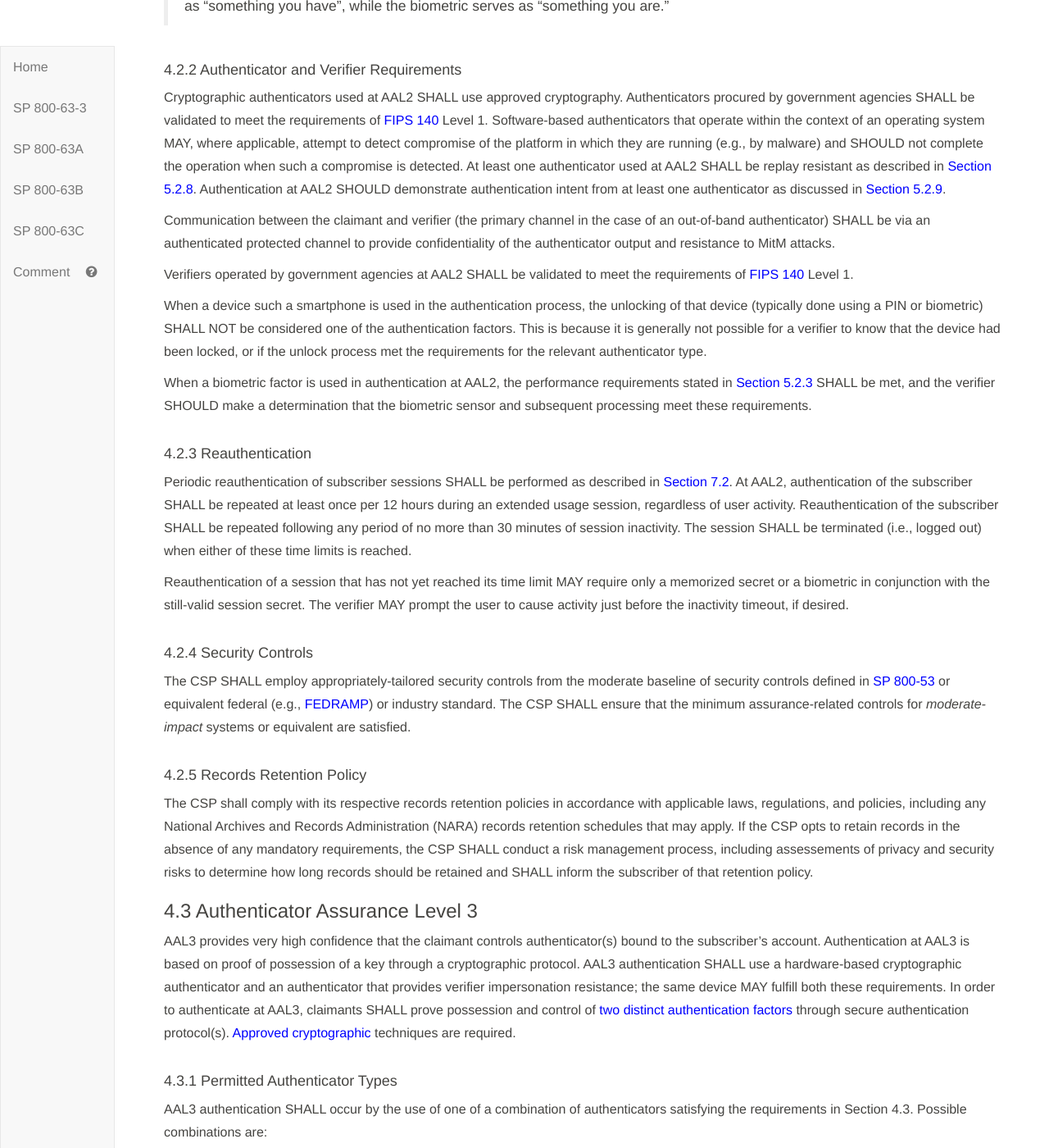
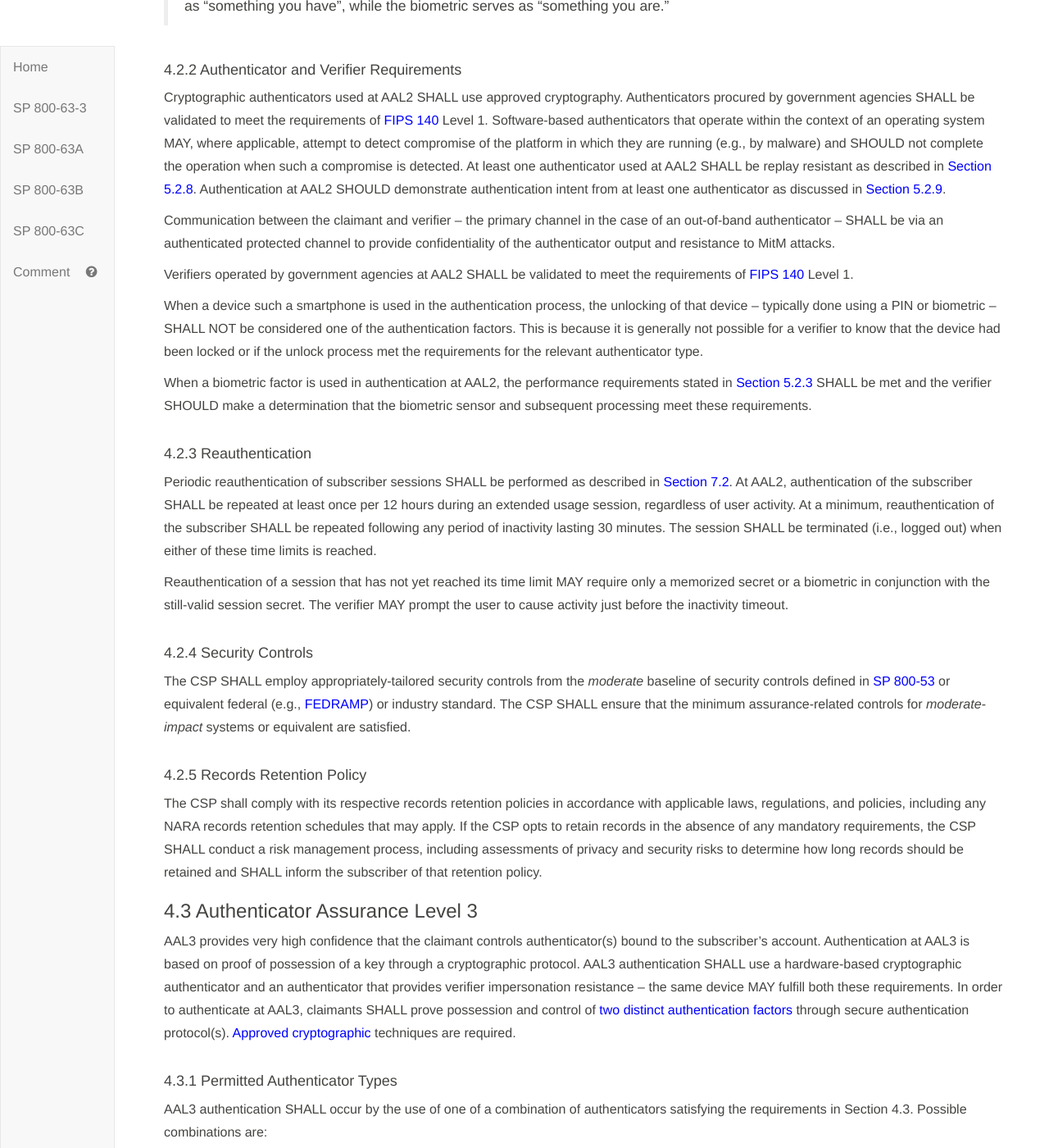
Before and after one commit to usnistgov/800-63-3, a Jekyll site: the page built from sp800-63b/sec4_aal.md, in a window 1280 px wide and 1400 px high, scrolled down 2448 px. Shown: the whole window at 82% size. Built offline with Jekyll 4.4.1, drawn with Linux system fonts in a browser that asks for light colours; our own code applies the rules of GitHub Pages for plain Markdown files; some of the changed text lies outside the part shown.

Commit message:
First round of edits on 800-63A - Cover, Purpose, Intro, Section 4

```diff
--- a/sp800-63b/sec4_aal.md
+++ b/sp800-63b/sec4_aal.md
@@ -4,7 +4,7 @@
 
 _This section is normative._
 
-In order to satisfy the requirements of a given AAL, a claimant SHALL be authenticated with at least a given level of strength to be recognized as a subscriber. The result of an authentication process is an identifier that SHALL be used each time that subscriber authenticates to that RP and that MAY be pseudonymous. Subscriber identifiers SHOULD NOT be reused for a different subject but SHOULD be reused when a previously-enrolled subject is re-enrolled by the CSP. Other attributes that identify the subscriber as a unique subject MAY also be provided.
+In order to satisfy the requirements of a given AAL, a claimant SHALL be authenticated with at least a given level of strength to be recognized as a subscriber. The result of an authentication process is an identifier that SHALL be used each time that subscriber authenticates to that RP. The identifier MAY be pseudonymous. Subscriber identifiers SHOULD NOT be reused for a different subject but SHOULD be reused when a previously-enrolled subject is re-enrolled by the CSP. Other attributes that identify the subscriber as a unique subject MAY also be provided.
 
 Detailed normative requirements for authenticators and verifiers at each AAL are provided in Section 5.
 
@@ -46,11 +46,11 @@ Periodic reauthentication of subscriber sessions SHALL be performed as described
 
 #### 4.1.4 Security Controls
 
-The CSP SHALL employ appropriately-tailored security controls from the low baseline of security controls defined in [SP 800-53](#SP800-53) or equivalent federal (e.g. [FEDRAMP](#FEDRAMP)) or industry standard. The CSP SHALL ensure that the minimum assurance-related controls for *low-impact* systems or equivalent are satisfied.
+The CSP SHALL employ appropriately-tailored security controls from the *low* baseline of security controls defined in [SP 800-53](#SP800-53) or equivalent federal (e.g. [FEDRAMP](#FEDRAMP)) or industry standard. The CSP SHALL ensure that the minimum assurance-related controls for *low-impact* systems, or equivalent, are satisfied.
 
 #### <a name="aal1records"></a> 4.1.5 Records Retention Policy
 
-The CSP shall comply with its respective records retention policies in accordance with applicable laws, regulations, and policies, including any National Archives and Records Administration (NARA) records retention schedules that may apply. If the CSP opts to retain records in the absence of any mandatory requirements, the CSP SHALL conduct a risk management process, including assessments of privacy and security risks to determine how long records should be retained and SHALL inform the subscriber of that retention policy.
+The CSP shall comply with its respective records retention policies in accordance with applicable laws, regulations, and policies, including any National Archives and Records Administration (NARA) records retention schedules that may apply. If the CSP opts to retain records in the absence of any mandatory requirements, the CSP SHALL conduct a risk management process, including assessments of privacy and security risks, to determine how long records should be retained and SHALL inform the subscriber of that retention policy.
 
 ### 4.2 Authenticator Assurance Level 2
 
@@ -80,31 +80,31 @@ When a combination of two single-factor authenticators is used, it SHALL include
 
 Cryptographic authenticators used at AAL2 SHALL use approved cryptography. Authenticators procured by government agencies SHALL be validated to meet the requirements of [FIPS 140](#FIPS140-2) Level 1. Software-based authenticators that operate within the context of an operating system MAY, where applicable, attempt to detect compromise of the platform in which they are running (e.g., by malware) and SHOULD not complete the operation when such a compromise is detected. At least one authenticator used at AAL2 SHALL be replay resistant as described in [Section 5.2.8](#replay). Authentication at AAL2 SHOULD demonstrate authentication intent from at least one authenticator as discussed in [Section 5.2.9](#intent).
 
-Communication between the claimant and verifier (the primary channel in the case of an out-of-band authenticator) SHALL be via an authenticated protected channel to provide confidentiality of the authenticator output and resistance to MitM attacks.
+Communication between the claimant and verifier – the primary channel in the case of an out-of-band authenticator – SHALL be via an authenticated protected channel to provide confidentiality of the authenticator output and resistance to MitM attacks.
 
 Verifiers operated by government agencies at AAL2 SHALL be validated to meet the requirements of [FIPS 140](#FIPS140-2) Level 1.
 
-When a device such a smartphone is used in the authentication process, the unlocking of that device (typically done using a PIN or biometric) SHALL NOT be considered one of the authentication factors. This is because it is generally not possible for a verifier to know that the device had been locked, or if the unlock process met the requirements for the relevant authenticator type.
+When a device such a smartphone is used in the authentication process, the unlocking of that device – typically done using a PIN or biometric – SHALL NOT be considered one of the authentication factors. This is because it is generally not possible for a verifier to know that the device had been locked or if the unlock process met the requirements for the relevant authenticator type.
 
-When a biometric factor is used in authentication at AAL2, the performance requirements stated in [Section 5.2.3](#biometric_use) SHALL be met, and the verifier SHOULD make a determination that the biometric sensor and subsequent processing meet these requirements.
+When a biometric factor is used in authentication at AAL2, the performance requirements stated in [Section 5.2.3](#biometric_use) SHALL be met and the verifier SHOULD make a determination that the biometric sensor and subsequent processing meet these requirements.
 
 #### <a name="aal2reauth"></a>4.2.3 Reauthentication
 
-Periodic reauthentication of subscriber sessions SHALL be performed as described in [Section 7.2](#sessionreauthn). At AAL2, authentication of the subscriber SHALL be repeated at least once per 12 hours during an extended usage session, regardless of user activity. Reauthentication of the subscriber SHALL be repeated following any period of no more than 30 minutes of session inactivity. The session SHALL be terminated (i.e., logged out) when either of these time limits is reached.
+Periodic reauthentication of subscriber sessions SHALL be performed as described in [Section 7.2](#sessionreauthn). At AAL2, authentication of the subscriber SHALL be repeated at least once per 12 hours during an extended usage session, regardless of user activity. At a minimum, reauthentication of the subscriber SHALL be repeated following any period of inactivity lasting 30 minutes. The session SHALL be terminated (i.e., logged out) when either of these time limits is reached.
 
-Reauthentication of a session that has not yet reached its time limit MAY require only a memorized secret or a biometric in conjunction with the still-valid session secret. The verifier MAY prompt the user to cause activity just before the inactivity timeout, if desired.
+Reauthentication of a session that has not yet reached its time limit MAY require only a memorized secret or a biometric in conjunction with the still-valid session secret. The verifier MAY prompt the user to cause activity just before the inactivity timeout.
 
 #### 4.2.4 Security Controls
 
-The CSP SHALL employ appropriately-tailored security controls from the moderate baseline of security controls defined in [SP 800-53](#SP800-53) or equivalent federal (e.g., [FEDRAMP](#FEDRAMP)) or industry standard. The CSP SHALL ensure that the minimum assurance-related controls for *moderate-impact* systems or equivalent are satisfied.
+The CSP SHALL employ appropriately-tailored security controls from the *moderate* baseline of security controls defined in [SP 800-53](#SP800-53) or equivalent federal (e.g., [FEDRAMP](#FEDRAMP)) or industry standard. The CSP SHALL ensure that the minimum assurance-related controls for *moderate-impact* systems or equivalent are satisfied.
 
 #### <a name="aal2records"></a> 4.2.5 Records Retention Policy
 
-The CSP shall comply with its respective records retention policies in accordance with applicable laws, regulations, and policies, including any National Archives and Records Administration (NARA) records retention schedules that may apply. If the CSP opts to retain records in the absence of any mandatory requirements, the CSP SHALL conduct a risk management process, including assessements of privacy and security risks to determine how long records should be retained and SHALL inform the subscriber of that retention policy.
+The CSP shall comply with its respective records retention policies in accordance with applicable laws, regulations, and policies, including any NARA records retention schedules that may apply. If the CSP opts to retain records in the absence of any mandatory requirements, the CSP SHALL conduct a risk management process, including assessments of privacy and security risks to determine how long records should be retained and SHALL inform the subscriber of that retention policy.
 
 ### 4.3 Authenticator Assurance Level 3
 
-AAL3 provides very high confidence that the claimant controls authenticator(s) bound to the subscriber's account. Authentication at AAL3 is based on proof of possession of a key through a cryptographic protocol. AAL3 authentication SHALL use a hardware-based cryptographic authenticator and an authenticator that provides verifier impersonation resistance; the same device MAY fulfill both these requirements. In order to authenticate at AAL3, claimants SHALL prove possession and control of [two distinct authentication factors](sp800-63-3.html#mfa-definition) through secure authentication protocol(s). [Approved cryptographic](sp800-63-3.html#approved) techniques are required.
+AAL3 provides very high confidence that the claimant controls authenticator(s) bound to the subscriber's account. Authentication at AAL3 is based on proof of possession of a key through a cryptographic protocol. AAL3 authentication SHALL use a hardware-based cryptographic authenticator and an authenticator that provides verifier impersonation resistance – the same device MAY fulfill both these requirements. In order to authenticate at AAL3, claimants SHALL prove possession and control of [two distinct authentication factors](sp800-63-3.html#mfa-definition) through secure authentication protocol(s). [Approved cryptographic](sp800-63-3.html#approved) techniques are required.
 
 #### <a name="aal3types"></a>4.3.1 Permitted Authenticator Types
 
@@ -129,33 +129,33 @@ Verifiers at AAL3 SHALL be verifier compromise resistant as described in [Sectio
 
 Hardware-based authenticators and verifiers at AAL3 SHOULD resist relevant side-channel (e.g., timing and power-consumption analysis) attacks. Relevant side-channel attacks SHALL be determined by a risk assessment performed by the CSP.
 
-When a device such a smartphone is used in the authentication process (presuming that the device is able to meet the requirements above), the unlocking of that device (typically done using a PIN or biometric) SHALL NOT be considered to satisfy one of the authentication factors. This is because it is generally not possible for verifier to know that the device had been locked, nor whether the unlock process met the requirements for the relevant authenticator type.
+When a device such a smartphone is used in the authentication process – presuming that the device is able to meet the requirements above - the unlocking of that device SHALL NOT be considered to satisfy one of the authentication factors. This is because it is generally not possible for verifier to know that the device had been locked nor whether the unlock process met the requirements for the relevant authenticator type.
 
 When a biometric factor is used in authentication at AAL3, the verifier SHALL make a determination that the biometric sensor and subsequent processing meet the performance requirements stated in [Section 5.2.3](#biometric_use).
 
 #### <a name="aal3reauth"></a>4.3.3 Reauthentication
 
-Periodic reauthentication of subscriber sessions SHALL be performed as described in [Section 7.2](#sessionreauthn). At AAL3, authentication of the subscriber SHALL be repeated at least once per 12 hours during an extended usage session, regardless of user activity, as described in [Section 7.2](#sessionreauthn). Reauthentication of the subscriber SHALL be repeated following any period of no more than 15 minutes of session inactivity. Reauthentication SHALL use both authentication factors. The verifier MAY prompt the user to cause activity just before the inactivity timeout. The session SHALL be terminated (i.e., logged out) when either of these time limits is reached.
+Periodic reauthentication of subscriber sessions SHALL be performed as described in [Section 7.2](#sessionreauthn). At AAL3, authentication of the subscriber SHALL be repeated at least once per 12 hours during an extended usage session, regardless of user activity, as described in [Section 7.2](#sessionreauthn). At a minimum, reauthentication of the subscriber SHALL be repeated following any period of inactivity last 15 minutes. Reauthentication SHALL use both authentication factors. The session SHALL be terminated (i.e., logged out) when either of these time limits is reached. The verifier MAY prompt the user to cause activity just before the inactivity timeout.
 
 #### 4.3.4 Security Controls
 
-The CSP SHALL employ appropriately-tailored security controls from the high baseline of security controls defined in [SP 800-53](#SP800-53) or an equivalent federal (e.g., [FEDRAMP](#FEDRAMP)) or industry standard. The CSP SHALL ensure that the minimum assurance-related controls for *high-impact* systems or equivalent are satisfied.
+The CSP SHALL employ appropriately-tailored security controls from the *high* baseline of security controls defined in [SP 800-53](#SP800-53) or an equivalent federal (e.g., [FEDRAMP](#FEDRAMP)) or industry standard. The CSP SHALL ensure that the minimum assurance-related controls for *high-impact* systems or equivalent are satisfied.
 
 #### <a name="aal3records"></a> 4.3.5 Records Retention Policy
 
-The CSP shall comply with its respective records retention policies in accordance with applicable laws, regulations, and policies, including any NARA records retention schedules that may apply. If the CSP opts to retain records in the absence of any mandatory requirements, the CSP SHALL conduct a risk management process, including assessments of privacy and security risks to determine how long records should be retained and SHALL inform the subscriber of that retention policy.
+The CSP shall comply with its respective records retention policies in accordance with applicable laws, regulations, and policies, including any NARA records retention schedules that may apply. If the CSP opts to retain records in the absence of any mandatory requirements, the CSP SHALL conduct a risk management process, including assessments of privacy and security risks, to determine how long records should be retained and SHALL inform the subscriber of that retention policy.
 
 ### <a name="aal_privacy"></a>4.4 Privacy Requirements
 
 The CSP SHALL employ appropriately-tailored privacy controls defined in [SP 800-53](#SP800-53) or equivalent industry standard.
 
-CSPs SHALL NOT use or disclose information about subscribers for any purpose other than conducting authentication, related fraud mitigation, or to comply with law or legal process, unless the CSP provides clear notice and obtains consent from the subscriber for additional uses. CSPs MAY NOT make consent a condition of the service. Care SHALL be taken to ensure that use of such information is limited to its original purpose for collection. If the use of such information does not fall within uses related to authentication or to comply with law or legal process, the CSP SHALL provide notice and obtain consent from the subscriber. This notice SHOULD follow the same principles as described in *Notice and Consent* in [SP 800-63A Section 8.2](sp800-63a.html#consent) and SHOULD not be rolled up into a legalistic privacy policy or general terms and conditions. Rather, if there are uses outside the bounds of these explicit purposes, the subscriber SHOULD be provided with a meaningful way to understand the purpose for additional uses, and the opportunity to accept or decline.
+CSPs SHALL NOT use or disclose information about subscribers for any purpose other than conducting authentication, related fraud mitigation, or to comply with law or legal process, unless the CSP provides clear notice and obtains consent from the subscriber for additional uses. CSPs SHALL NOT make consent a condition of the service. Care SHALL be taken to ensure that use of such information is limited to its original purpose for collection. If the use of such information does not fall within uses related to authentication or to comply with law or legal process, the CSP SHALL provide notice and obtain consent from the subscriber. This notice SHOULD follow the same principles as described in *Notice and Consent* in [SP 800-63A Section 8.2](sp800-63a.html#consent) and SHOULD not be rolled up into a legalistic privacy policy or general terms and conditions. Rather, if there are uses outside the bounds of these explicit purposes, the subscriber SHOULD be provided with a meaningful way to understand the purpose for additional uses, and the opportunity to accept or decline.
 
 Regardless of whether the CSP is an agency or private sector provider, the following requirements apply to the agency offering or using the authentication service:
 
-1. The agency SHALL consult with their Senior Agency Official for Privacy (SAOP) to conduct an analysis to determine whether the collection of PII to issue or maintain authenticators triggers the requirements of the *Privacy Act of 1974* [[Privacy Act]](#PrivacyAct) (see [Section 9.4](#agency-privacy)).
+1. The agency SHALL consult with their Senior Agency Official for Privacy (SAOP) and conduct an analysis to determine whether the collection of PII to issue or maintain authenticators triggers the requirements of the *Privacy Act of 1974* [[Privacy Act]](#PrivacyAct) (see [Section 9.4](#agency-privacy)).
 * The agency SHALL publish a System of Records Notice (SORN) to cover such collections, as applicable.
-* The agency SHALL consult with their SAOP to conduct an analysis to determine whether the collection of PII to issue or maintain authenticators triggers the requirements of the *E-Government Act of 2002* [[E-Gov]](#E-Gov).
+* The agency SHALL consult with their SAOP and conduct an analysis to determine whether the collection of PII to issue or maintain authenticators triggers the requirements of the *E-Government Act of 2002* [[E-Gov]](#E-Gov).
 * The agency SHALL publish a Privacy Impact Assessment (PIA) to cover such collection, as applicable.
 
 ### 4.5 Summary of Requirements
@@ -174,7 +174,7 @@ Regardless of whether the CSP is an agency or private sector provider, the follo
 
 Requirement | AAL1 | AAL2 | AAL3
 ------------|-------|-------|-------
-**Permitted authenticator types** | Memorized Secret;<br />Look-up Secret;<br />Out of Band;<br />SF OTP Device;<br />MF OTP Device;<br />SF Crypto Software;<br />SF Crypto Device;<br />MF Crypto Software;<br />MF Crypto Device<br /> | MF OTP Device;<br />MF Crypto Software;<br />MF Crypto Device;<br />or Memorized Secret plus:<br />&nbsp;&bull;&nbsp;Look-up Secret<br />&nbsp;&bull;&nbsp;Out of Band<br />&nbsp;&bull;&nbsp;SF OTP Device<br />&nbsp;&bull;&nbsp;SF Crypto Software<br />&nbsp;&bull;&nbsp;SF Crypto Device<br /> | MF Crypto Device;<br />SF Crypto Device plus &nbsp;&nbsp;Memorized Secret;<br />SF OTP Device plus MF Crypto Device or Software;<br />SF OTP Device plus SF Crypto Software plus Memorized Secret
+**Permitted authenticator types** | Memorized Secret;<br />Look-up Secret;<br />Out-of-Band;<br />SF OTP Device;<br />MF OTP Device;<br />SF Crypto Software;<br />SF Crypto Device;<br />MF Crypto Software;<br />MF Crypto Device<br /> | MF OTP Device;<br />MF Crypto Software;<br />MF Crypto Device;<br />or Memorized Secret plus:<br />&nbsp;&bull;&nbsp;Look-up Secret<br />&nbsp;&bull;&nbsp;Out-of-Band<br />&nbsp;&bull;&nbsp;SF OTP Device<br />&nbsp;&bull;&nbsp;SF Crypto Software<br />&nbsp;&bull;&nbsp;SF Crypto Device<br /> | MF Crypto Device;<br />SF Crypto Device plus &nbsp;&nbsp;Memorized Secret;<br />SF OTP Device plus MF Crypto Device or Software;<br />SF OTP Device plus SF Crypto Software plus Memorized Secret
 **FIPS 140 verification** | Level 1 (Government agency verifiers) | Level 1 (Government agency authenticators and verifiers) | Level 2 overall (MF authenticators)<br />Level 1 overall (verifiers and SF Crypto Devices)<br />Level 3 physical security (all authenticators)
 **Reauthentication** | 30 days | 12 hours or 30 minutes inactivity; MAY use one authentication factor | 12 hours or 15 minutes inactivity; SHALL use both authentication factors
 **Security controls**|[SP 800-53](#SP800-53) Low Baseline (or equivalent)|[SP 800-53](#SP800-53) Moderate Baseline (or equivalent)|[SP 800-53](#SP800-53) High Baseline (or equivalent)
```
Also changed, not shown: other parts of sp800-63b/sec4_aal.md (+1 -1 lines), sp800-63b/cover.md (+2 -5 lines), sp800-63b/sec1_2_introduction.md (+2 -2 lines).
